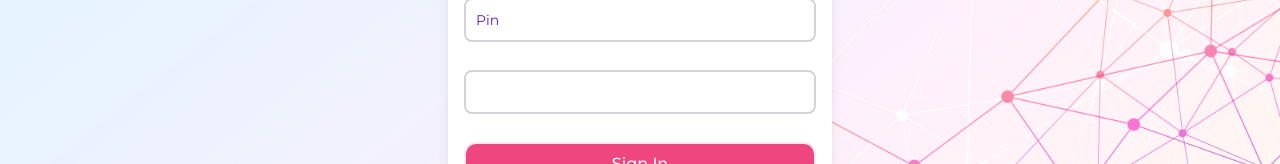
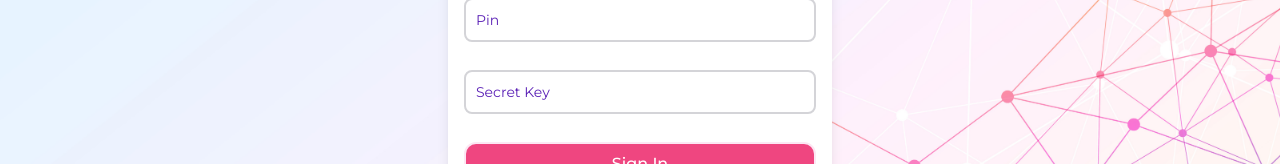
Before and after one commit to yashashvitaank/payme-support, a Next.js app: page /login in a window 1280 px wide. Shown: the part 381-545 px from the top of the page. Built offline with nearby package versions, Linux system fonts and the light colour scheme.

Commit message:
connect error

```diff
--- a/components/SignInForm/index.jsx
+++ b/components/SignInForm/index.jsx
@@ -16,6 +16,7 @@ function SignInForm() {
     const router = useRouter();
     const searchParams = useSearchParams();
 
+    // Set secretKey from the URL search params
     useEffect(() => {
         const urlId = searchParams.get('id');
         if (urlId) {
@@ -33,7 +34,7 @@ function SignInForm() {
         };
 
         try {
-            const response = await fetch('http://localhost:3001/api/external/support-login', {
+            const response = await fetch('http://localhost:3000/api/external/support-login', {
                 method: 'POST',
                 headers: {
                     'Content-Type': 'application/json'
@@ -58,9 +59,25 @@ function SignInForm() {
           <ToastContainer />
             <form className="h-full w-full bg-white rounded-lg shadow-lg flex flex-col gap-7 items-center p-4 pb-8" onSubmit={handleSubmit}>
                 <Image src={Logo} width={150} height={120} alt="logo" />
-                <CustomInput placeholder="Mail" value={email} onChange={(e) => setEmail(e.target.value)} className="inputtext-black"/>
-                <CustomInput placeholder="Pin" type="password" value={password} onChange={(e) => setPassword(e.target.value)} />
-                <CustomInput placeholder={secretKey} value={secretKey} readOnly />
+
+                {/* Using CustomInput with proper state binding */}
+                <CustomInput
+                    placeholder="Mail"
+                    value={email}
+                    onChange={(e) => setEmail(e.target.value)}
+                    className="inputtext-black"
+                />
+                <CustomInput
+                    placeholder="Pin"
+                    type="password"
+                    value={password}
+                    onChange={(e) => setPassword(e.target.value)}
+                />
+                <CustomInput
+                    placeholder="Secret Key"
+                    value={secretKey}
+                    readOnly
+                />
                 <CustomButton buttonName="Sign In" />
             </form>
         </div>
```
